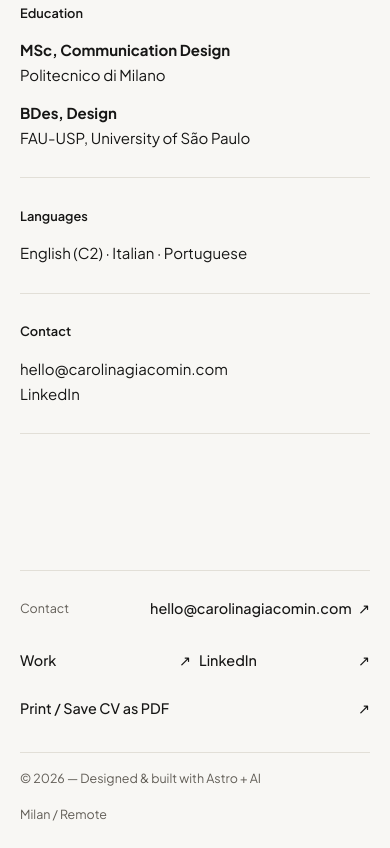
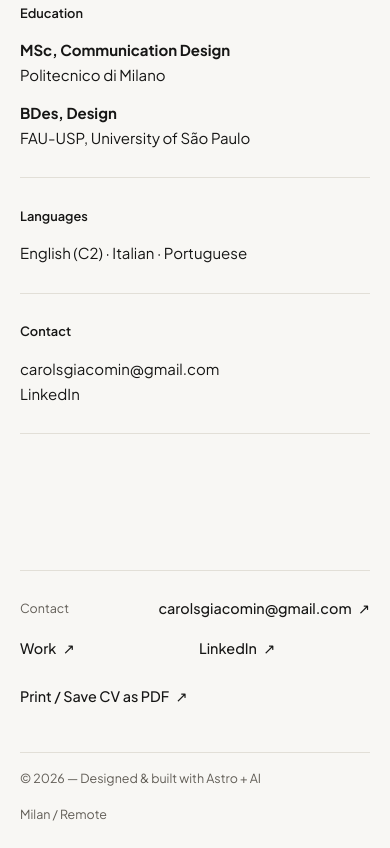
Before and after one commit to carolsgiacomin/portfolio-pd-carolina-giacomin, an Astro site: page /resume in a window 390 px wide. Shown: the part 1066-1914 px from the top of the page. Built offline with nearby package versions, Linux system fonts and the light colour scheme; Astro itself is replaced by a stand-in of ours.

Commit message:
Refine footer contact and links
Co-authored-by: Copilot <223556219+Copilot@users.noreply.github.com>

```diff
--- a/src/layouts/SiteLayout.astro
+++ b/src/layouts/SiteLayout.astro
@@ -45,15 +45,17 @@ const {
         <slot />
       </main>
       <footer class="site-footer">
+        <div class="footer-main">
           <div class="footer-contact">
             <span class="eyebrow">Contact</span>
-          <a class="footer-link" href="mailto:hello@carolinagiacomin.com">hello@carolinagiacomin.com <span aria-hidden="true">↗</span></a>
+            <a class="footer-link" href="mailto:carolsgiacomin@gmail.com">carolsgiacomin@gmail.com <span aria-hidden="true">↗</span></a>
           </div>
           <nav class="footer-links" aria-label="Footer navigation">
             <a class="footer-link" href="/#work">Work <span aria-hidden="true">↗</span></a>
-          <a class="footer-link" href="https://www.linkedin.com/" target="_blank" rel="noreferrer">LinkedIn <span aria-hidden="true">↗</span></a>
+            <a class="footer-link" href="https://www.linkedin.com/in/carolina-giacomin-da-silva/" target="_blank" rel="noreferrer">LinkedIn <span aria-hidden="true">↗</span></a>
             <a class="footer-link" href="/resume/">Print / Save CV as PDF <span aria-hidden="true">↗</span></a>
           </nav>
+        </div>
         <div class="footer-bottom">
           <span class="footer-note">© 2026 — Designed &amp; built with Astro + AI</span>
           <span class="footer-note">Milan / Remote</span>
--- a/src/pages/resume/index.astro
+++ b/src/pages/resume/index.astro
@@ -32,7 +32,7 @@ import SiteLayout from "../../layouts/SiteLayout.astro";
     </section>
     <section class="resume-section">
       <h2>Contact</h2>
-      <div><p><a href="mailto:hello@carolinagiacomin.com">hello@carolinagiacomin.com</a><br /><a href="https://www.linkedin.com/" target="_blank" rel="noreferrer">LinkedIn</a></p></div>
+      <div><p><a href="mailto:carolsgiacomin@gmail.com">carolsgiacomin@gmail.com</a><br /><a href="https://www.linkedin.com/in/carolina-giacomin-da-silva/" target="_blank" rel="noreferrer">LinkedIn</a></p></div>
     </section>
   </article>
 </SiteLayout>
--- a/src/styles/global.css
+++ b/src/styles/global.css
@@ -702,18 +702,24 @@ body:has(.mobile-nav.is-open) .site-header {
   padding-top: clamp(4.5rem, 9vw, 8.5rem);
 }
 
+.footer-main {
+  display: flex;
+  align-items: center;
+  gap: clamp(1rem, 2vw, 2.5rem);
+  border-top: 1px solid var(--line);
+  padding-block: 1.1rem 0.75rem;
+}
+
 .footer-contact {
   display: flex;
-  justify-content: space-between;
   align-items: center;
-  gap: 1rem;
-  border-top: 1px solid var(--line);
-  padding-block: 1.1rem 0.75rem;
+  justify-content: flex-start;
+  gap: clamp(1rem, 2vw, 2rem);
 }
 
 .footer-link {
   display: inline-flex;
-  justify-content: space-between;
+  justify-content: flex-start;
   align-items: center;
   gap: 0.4rem;
   padding-block: 0.5rem;
@@ -729,8 +735,10 @@ body:has(.mobile-nav.is-open) .site-header {
 
 .footer-links {
   display: flex;
+  flex: 1;
   gap: clamp(0.5rem, 1.2vw, 1rem);
   align-items: center;
+  justify-content: space-between;
 }
 
 .footer-links .footer-link {
@@ -1257,6 +1265,21 @@ body:has(.mobile-nav.is-open) .site-header {
   .footer-bottom,
   .resume-top {
     flex-direction: column;
+  }
+
+  .footer-main {
+    align-items: stretch;
+    flex-wrap: wrap;
+    gap: 0;
+  }
+
+  .footer-contact,
+  .footer-links {
+    flex-basis: 100%;
+  }
+
+  .footer-contact {
+    justify-content: space-between;
   }
 
   .footer-links {
```
Lines whose indentation alone changed are shown as unchanged.
